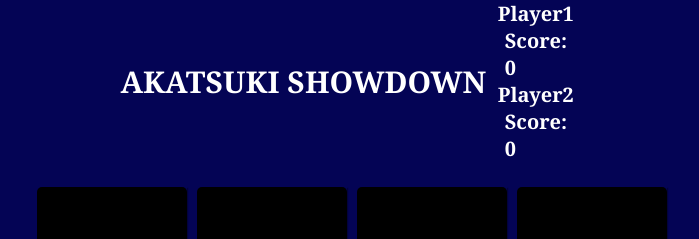
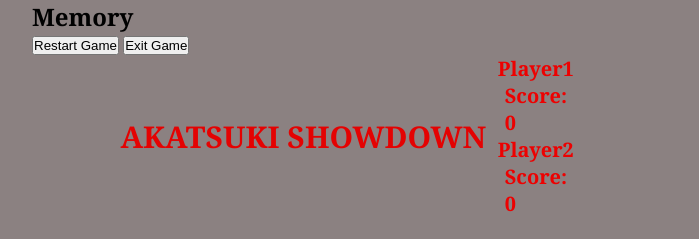
Before and after one commit to MiamiQU/Akatsuki_Showdown, a plain HTML site: page index.html in a window 1280 px wide. Shown: the top 239 px of the page, without its empty margins (288-987 px from the left). Drawn offline with Linux system fonts and the light colour scheme.

Commit message:
2 Player

```diff
--- a/index.html
+++ b/index.html
@@ -3,19 +3,33 @@
 <head>
 <meta charset="UTF-8">
 
+
 <title>Akatsuki Showdown</title>
+
 
 <link rel="stylesheet" href="styles.css">
 </head>
 <body>
+
+  <div class="Memory">
+    <h2>Memory <span id="memoryID"></span></h2>
+    <button class="restartbutton" onClick="window.location.reload();">
+        Restart Game
+    </button>
+    <button class="exitbutton" onclick="window.open('', '_self', ''); window.close();">
+        Exit Game
+    </button>
+
 <header>
 <h1>AKATSUKI SHOWDOWN</h1>
 <main>
+
 
 <div class="first">
 <h2>Player1</h2>
 <h2 id="player1">Score: 0</h2>
 </div>
+
 
 <div class="second">
 <h2>Player2</h2>
@@ -33,6 +47,7 @@
 <img class="back-face" src="img/Akatsuki.jpeg" alt="Akatsuki" />
 </div>
 
+
 <div class="memory-card" data-framework="Zetsu">
 <img class="front-face" src="img/Zetsu.jpeg" alt="Zetsu" />
 <img class="back-face" src="img/Akatsuki.jpeg" alt="Akatsuki" />
@@ -41,6 +56,7 @@
 <img class="front-face" src="img/Zetsu.jpeg" alt="Zetsu" />
 <img class="back-face" src="img/Akatsuki.jpeg" alt="Akatsuki" />
 </div>
+
 
 <div class="memory-card" data-framework="Konan">
 <img class="front-face" src="img/Konan.jpeg" alt="Konan" />
@@ -51,6 +67,7 @@
 <img class="back-face" src="img/Akatsuki.jpeg" alt="Akatsuki" />
 </div>
 
+
 <div class="memory-card" data-framework="Itachi">
 <img class="front-face" src="img/Itachi.jpg" alt="Itachi" />
 <img class="back-face" src="img/Akatsuki.jpeg" alt="Akatsuki" />
@@ -60,6 +77,7 @@
 <img class="back-face" src="img/Akatsuki.jpeg" alt="Akatsuki" />
 </div>
 
+
 <div class="memory-card" data-framework="Obito">
 <img class="front-face" src="img/Obito.jpeg" alt="Obito" />
 <img class="back-face" src="img/Akatsuki.jpeg" alt="Akatsuki" />
@@ -68,6 +86,7 @@
 <img class="front-face" src="img/Obito.jpeg" alt="Obito" />
 <img class="back-face" src="img/Akatsuki.jpeg" alt="Akatsuki" />
 </div>
+
 
 <div class="memory-card" data-framework="Sasori">
 <img class="front-face" src="img/Sasori.jpeg" alt="Sasori" />
@@ -79,6 +98,6 @@
 </div>
 </section>
 
+
 <script src="scripts.js"></script>
 </body>
-</html>
--- a/styles.css
+++ b/styles.css
@@ -5,16 +5,18 @@
   box-sizing: border-box;
   }
 
+
   /* Body styles */
   body {
   height: 100vh;
   display: flex;
   flex-direction: column;
   align-items: center;
-  background: #040455;
+  background: #8b8181;
   overflow: hidden;
   font-family: 'Georgia';
   }
+
 
   /* Center and style header */
   header {
@@ -24,30 +26,32 @@ header {
   width: 640px;
   }
 
+
   header h1 {
   font-size: 30px;
-  color: white;
+  color: rgb(228, 2, 2);
   }
+
 
   header h2 {
   font-size: 20px;
-  color: white;
+  color: rgb(237, 1, 1);
   margin-left: auto;
   }
+
 
   /* Add space between header and game */
   .memory-game {
   width: 640px;
   height: 640px;
   margin-top: 20px;
-
   /* Layout game cards */
   display: flex;
   flex-wrap: wrap;
-
   /* 3D transform perspective */
   perspective: 1000px;
   }
+
 
   #player1, #player2{
   font-size: 20px;
@@ -55,19 +59,23 @@ header h2 {
   padding-left: 18.5px;
   }
 
+
   .first, .second{
   display: flex;
   justify-content: center;
   flex-direction: column;
   }
 
+
   .first{
   margin-right: 10%;
   }
 
+
   .second{
   margin-right: 10%;
   }
+
 
   .memory-card {
   width: calc(25% - 10px);
@@ -80,14 +88,17 @@ header h2 {
   box-shadow: 1px 1px 1px rgba(0,0,0,.3);
   }
 
+
   .memory-card:active {
   transform: scale(0.97);
   transition: transform .2s;
   }
 
+
   .memory-card.flip {
   transform: rotateY(180deg);
   }
+
 
   .front-face,
   .back-face {
@@ -100,6 +111,7 @@ header h2 {
   backface-visibility: hidden;
   }
 
+
   .front-face {
   transform: rotateY(180deg);
   }
```
Also changed, not shown: scripts.js (+15 -2 lines), img/Rinnegan.jpeg (added), img/SageBijuu.jpeg (added), img/lightning.jpeg (added). Lines whose indentation alone changed are shown as unchanged.
